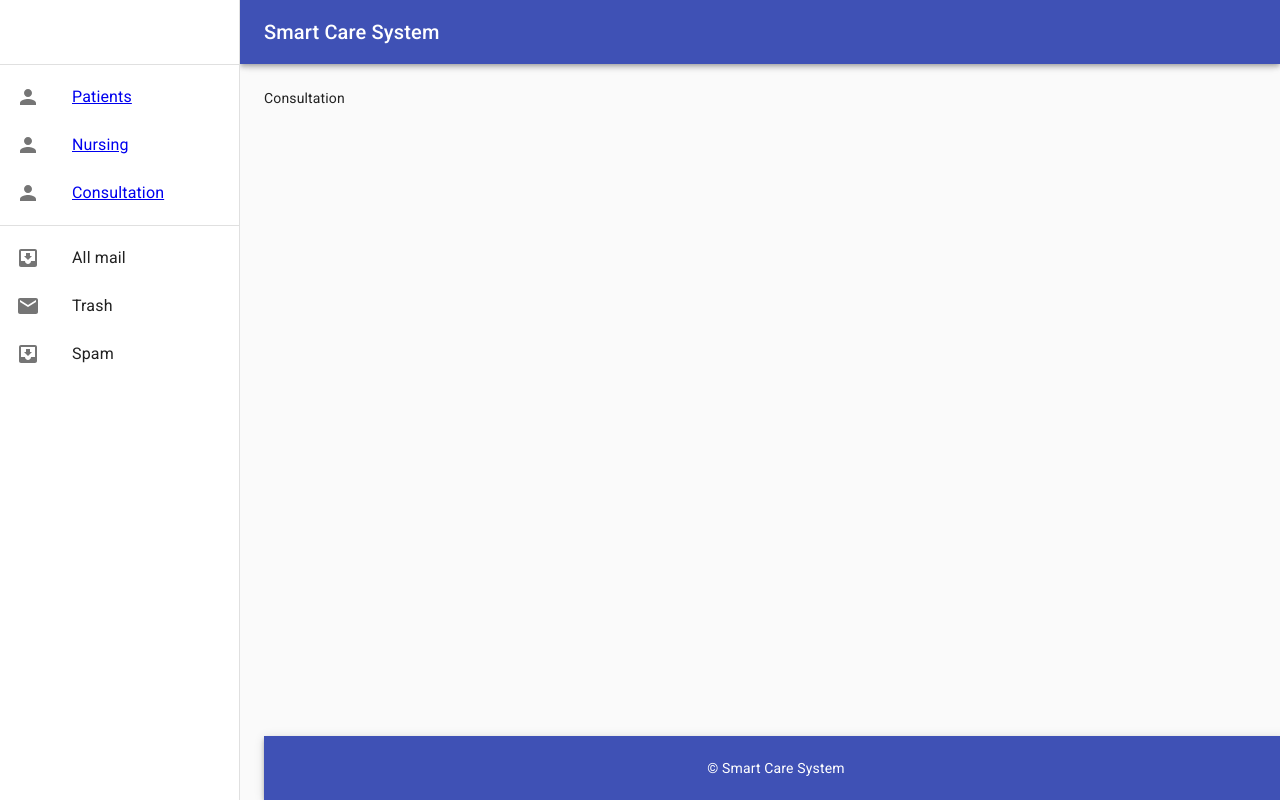
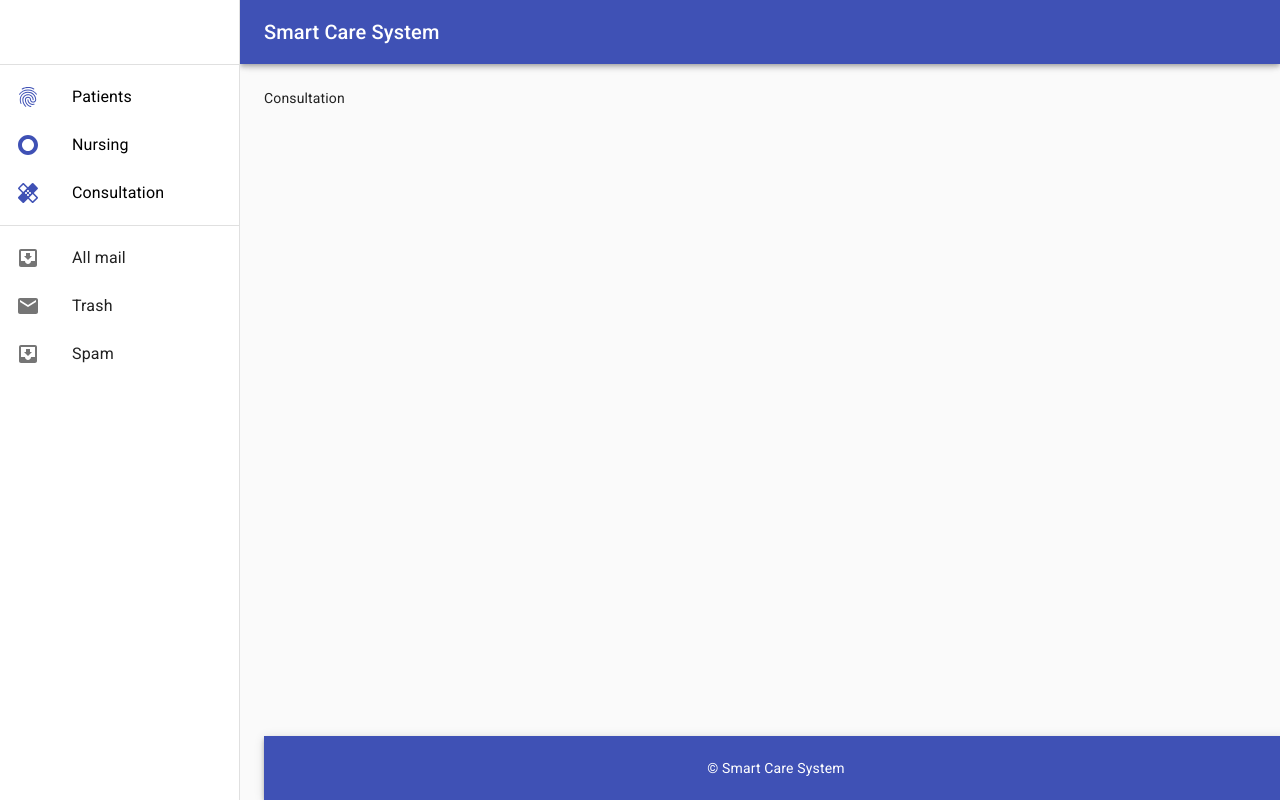
Before and after one commit to Nduhiu17/hsm-graphql-client, a React (Create React App) app: page /consultation in a window 1280 px wide. Built offline with nearby package versions, Linux system fonts and the light colour scheme.

Commit message:
update route icons and styles

```diff
--- a/src/containers/Footer.js
+++ b/src/containers/Footer.js
@@ -11,8 +11,8 @@ const Footer = () =>
                 display:'flex',
                 justifyContent:'center',
                 flexDirection:'row'
-
-            }}>
+            }}
+            >
         <Toolbar>
             &copy; Smart Care System
         </Toolbar>
--- a/src/containers/Layout.js
+++ b/src/containers/Layout.js
@@ -73,7 +73,7 @@ function Layout(props) {
             <Divider />
             <List>
                 {mainRoutes.map((route) => (
-                    <Link to={route.path} key={route.name}>
+                    <Link to={route.path} key={route.name} style={{textDecoration: 'none', color: 'black'}}>
                         <ListItem button key={route.name}>
                             <Tooltip TransitionComponent={Zoom} title={route.name}>
                                 <ListItemIcon>{route.icon}</ListItemIcon>
--- a/src/containers/mainRoutes.js
+++ b/src/containers/mainRoutes.js
@@ -1,23 +1,28 @@
 import PersonIcon from '@material-ui/icons/Person';
+import FingerprintIcon from '@material-ui/icons/Fingerprint';
+import HealingIcon from '@material-ui/icons/Healing';
+import TripOriginIcon from '@material-ui/icons/TripOrigin';
 import React from "react";
 
-const mainRoutes = [
-    {
+const mainRoutes = [{
     path: '/patients',
     name: 'Patients',
-        icon: <PersonIcon color="action" fontSize="default" />,
+    icon: < FingerprintIcon color = "primary"
+    fontSize = "default" / > ,
     routes: [],
   },
   {
     path: '/nursing',
     name: 'Nursing',
-        icon: <PersonIcon color="action" fontSize="default" />,
+    icon: < TripOriginIcon color = "primary"
+    fontSize = "default" / > ,
     routes: [],
   },
   {
     path: '/consultation',
     name: 'Consultation',
-        icon: <PersonIcon color="action" fontSize="default" />,
+    icon: < HealingIcon color = "primary"
+    fontSize = "default" / > ,
     routes: [],
   },
 ]
```
Lines whose indentation alone changed are shown as unchanged.
